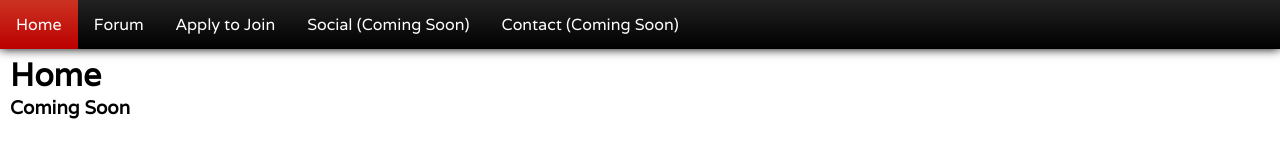
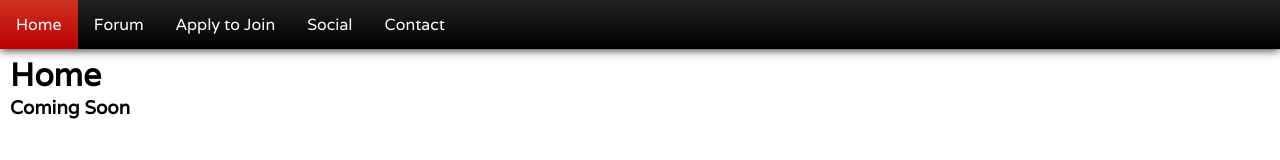
Before and after one commit to Anifiedd/smp, a plain HTML site: page home/index.html in a window 1280 px wide. Drawn offline with Linux system fonts and the light colour scheme.

Commit message:
Update index.html

```diff
--- a/home/index.html
+++ b/home/index.html
@@ -103,8 +103,8 @@
         <li><a href="../home/">Home</a></li>
         <li><a href="../forum/">Forum</a></li>
         <li><a href="https://forms.gle/fB3fWoLakAYV99bV8">Apply to Join</a></li>
-        <li><a href="#">Social (Coming Soon)</a></li>
-        <li><a href="#">Contact (Coming Soon)</a></li>
+        <li><a href="../social">Social</a></li>
+        <li><a href="mailto:clos.riley@gmail.com">Contact</a></li>
       </ul>
     </nav>
     <h1 style=margin-left:10px;>Home</h1>
```
